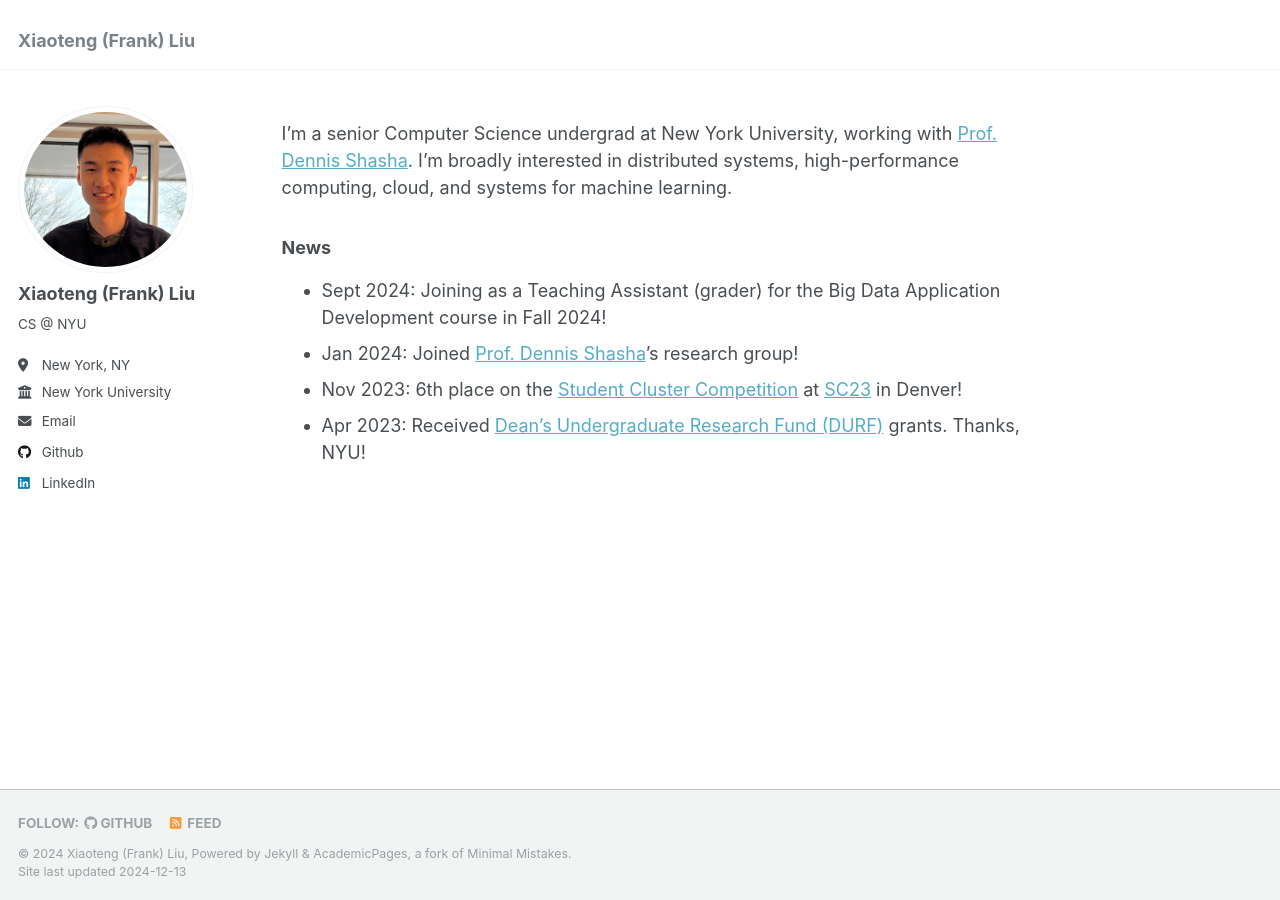
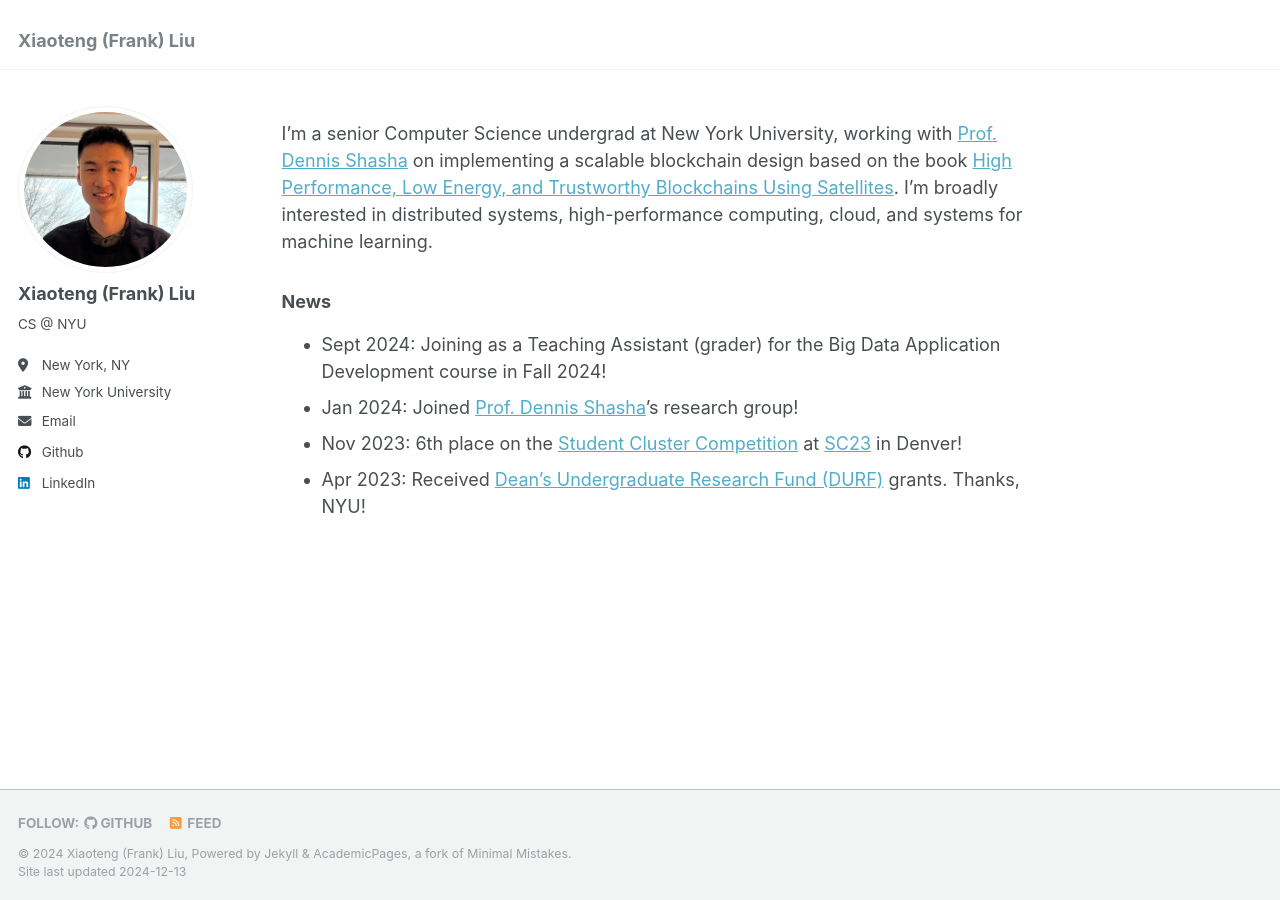
Before and after one commit to lapisliu/lapisliu.github.io, a Jekyll site: the page built from _pages/about.md, in a window 1280 px wide. Built offline with Jekyll 4.4.1, drawn with Linux system fonts in a browser that asks for light colours.

Commit message:
Update about.md

```diff
--- a/_pages/about.md
+++ b/_pages/about.md
@@ -7,7 +7,7 @@ redirect_from:
   - /about.html
 ---
 
-I'm a senior Computer Science undergrad at New York University, working with [Prof. Dennis Shasha](https://cs.nyu.edu/~shasha/). I'm broadly interested in distributed systems, high-performance computing, cloud, and systems for machine learning.
+I'm a senior Computer Science undergrad at New York University, working with [Prof. Dennis Shasha](https://cs.nyu.edu/~shasha/) on implementing a scalable blockchain design based on the book [High Performance, Low Energy, and Trustworthy Blockchains Using Satellites](https://www.nowpublishers.com/article/Details/NET-070). I'm broadly interested in distributed systems, high-performance computing, cloud, and systems for machine learning.
 
 ### News
 - Sept 2024: Joining as a Teaching Assistant (grader) for the Big Data Application Development course in Fall 2024!
```
